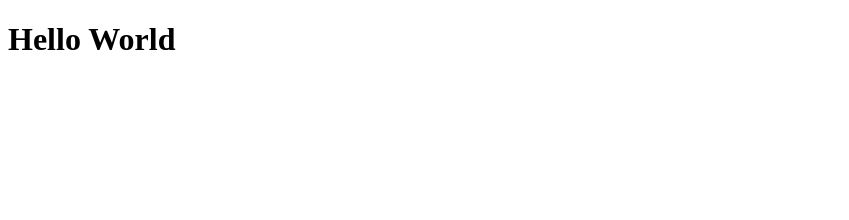
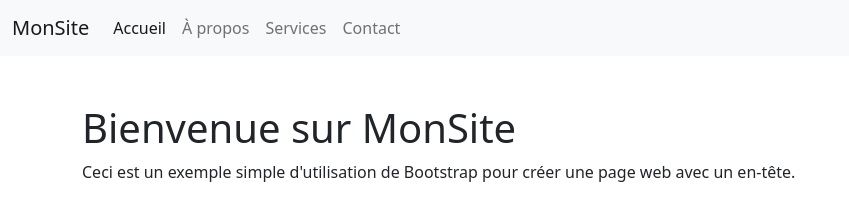
Before and after one commit to pierreSNC/DevSecOps, a plain HTML site: page index.html in a window 1280 px wide. Shown: the whole page, without its empty margins (0-849 px from the left). Drawn offline with nearby package versions, Linux system fonts and the light colour scheme; a small style sheet from the web is missing.

Commit message:
feat: header

```diff
--- a/index.html
+++ b/index.html
@@ -1,13 +1,53 @@
-<!doctype html>
-<html lang="en">
+<!DOCTYPE html>
+<html lang="fr">
 <head>
     <meta charset="UTF-8">
-    <meta name="viewport"
-          content="width=device-width, user-scalable=no, initial-scale=1.0, maximum-scale=1.0, minimum-scale=1.0">
-    <meta http-equiv="X-UA-Compatible" content="ie=edge">
-    <title>Document</title>
+    <meta name="viewport" content="width=device-width, initial-scale=1.0">
+    <title>Page avec Bootstrap</title>
+    <!-- Lien CSS de Bootstrap -->
+    <link rel="stylesheet" href="https://stackpath.bootstrapcdn.com/bootstrap/5.1.3/css/bootstrap.min.css" integrity="sha384-Qt9Hug5NfnQDGMoaQYXN1+PiQvda7poO7/6kE13MsvOtnE5f03Lg/eZqxJiwDf1M" crossorigin="anonymous">
 </head>
 <body>
-<h1>Hello World</h1>
+
+<!-- Header -->
+<header>
+    <!-- Barre de navigation en utilisant les composants de Bootstrap -->
+    <nav class="navbar navbar-expand-lg navbar-light bg-light">
+        <div class="container-fluid">
+            <a class="navbar-brand" href="#">MonSite</a>
+            <button class="navbar-toggler" type="button" data-bs-toggle="collapse" data-bs-target="#navbarNav" aria-controls="navbarNav" aria-expanded="false" aria-label="Toggle navigation">
+                <span class="navbar-toggler-icon"></span>
+            </button>
+            <div class="collapse navbar-collapse" id="navbarNav">
+                <ul class="navbar-nav">
+                    <li class="nav-item">
+                        <a class="nav-link active" aria-current="page" href="#">Accueil</a>
+                    </li>
+                    <li class="nav-item">
+                        <a class="nav-link" href="#">À propos</a>
+                    </li>
+                    <li class="nav-item">
+                        <a class="nav-link" href="#">Services</a>
+                    </li>
+                    <li class="nav-item">
+                        <a class="nav-link" href="#">Contact</a>
+                    </li>
+                </ul>
+            </div>
+        </div>
+    </nav>
+</header>
+
+<!-- Le contenu principal de votre page -->
+<main class="container mt-5">
+    <h1>Bienvenue sur MonSite</h1>
+    <p>Ceci est un exemple simple d'utilisation de Bootstrap pour créer une page web avec un en-tête.</p>
+</main>
+
+<!-- Scripts JavaScript pour Bootstrap -->
+<script src="https://code.jquery.com/jquery-3.6.0.slim.min.js" integrity="sha384-QgqQggmJv4BkIqTFBv1T6Z8saeFg0K5zEj4cOHzK3go5Ih6a7Cq9CXQNmjL3Hh/3" crossorigin="anonymous"></script>
+<script src="https://cdn.jsdelivr.net/npm/@popperjs/core@2.11.6/dist/umd/popper.min.js" integrity="sha384-oBqDVmMz4fnFO9gybB3C4EGfYoS+GQ4j8DYnOG2eU8kThWlW7LX/UEkZGClgSkx8" crossorigin="anonymous"></script>
+<script src="https://stackpath.bootstrapcdn.com/bootstrap/5.1.3/js/bootstrap.min.js" integrity="sha384-QJHtvGhmr9XOIpI6YVvC2G2aY5R1KLFmCycrUyZrENi/uC5HYaJsnNO2XhmPJFxI" crossorigin="anonymous"></script>
+
 </body>
 </html>
```
